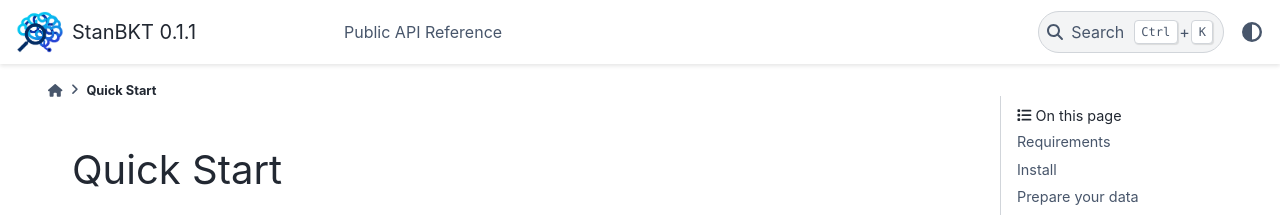
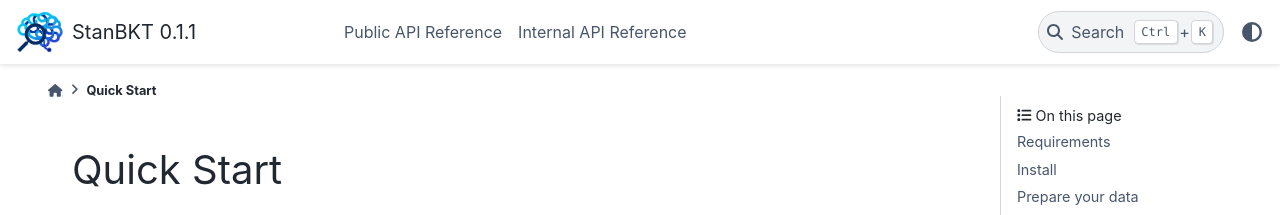
Before and after one commit to SiddharthaPradhan/StanBKT, a Sphinx documentation site: the page built from docs/source/quickstart.rst, in a window 1280 px wide. Shown: the top 215 px of the page. Built offline with Sphinx 7.4.7 and the PyData theme 0.15.4, drawn with Linux system fonts in a browser that asks for light colours; pages that are not in the unit, such as notebooks, are missing from menus.

Commit message:
added internal API docs

```diff
--- /dev/null
+++ b/docs/source/_templates/autosummary/module.rst
@@ -0,0 +1,44 @@
+{{ fullname | escape | underline }}
+
+.. currentmodule:: {{ fullname }}
+
+{% if functions %}
+.. rubric:: Functions
+
+.. autosummary::
+   :toctree: _autosummary
+
+{% for item in functions %}
+   {{ item }}
+{%- endfor %}
+{% endif %}
+
+{% if classes %}
+.. rubric:: Classes
+
+.. autosummary::
+   :toctree: _autosummary
+
+{% for item in classes %}
+   {{ item }}
+{%- endfor %}
+{% endif %}
+
+{% if exceptions %}
+.. rubric:: Exceptions
+
+.. autosummary::
+   :toctree: _autosummary
+
+{% for item in exceptions %}
+   {{ item }}
+{%- endfor %}
+{% endif %}
+
+.. rubric:: API Details
+
+.. automodule:: {{ fullname }}
+   :members:
+   :undoc-members:
+   :inherited-members:
+   :show-inheritance:
--- /dev/null
+++ b/docs/source/_templates/autosummary/package.rst
@@ -0,0 +1,67 @@
+{{ fullname | escape | underline }}
+
+.. currentmodule:: {{ fullname }}
+
+{% if subpackages %}
+.. rubric:: Subpackages
+
+.. autosummary::
+   :toctree:
+   :recursive:
+
+{% for item in subpackages %}
+   {{ item }}
+{%- endfor %}
+{% endif %}
+
+{% if modules %}
+.. rubric:: Modules
+
+.. autosummary::
+   :toctree:
+
+{% for item in modules %}
+   {{ item }}
+{%- endfor %}
+{% endif %}
+
+{% if functions %}
+.. rubric:: Functions
+
+.. autosummary::
+   :toctree: _autosummary
+
+{% for item in functions %}
+   {{ item }}
+{%- endfor %}
+{% endif %}
+
+{% if classes %}
+.. rubric:: Classes
+
+.. autosummary::
+   :toctree: _autosummary
+
+{% for item in classes %}
+   {{ item }}
+{%- endfor %}
+{% endif %}
+
+{% if exceptions %}
+.. rubric:: Exceptions
+
+.. autosummary::
+   :toctree: _autosummary
+
+{% for item in exceptions %}
+   {{ item }}
+{%- endfor %}
+{% endif %}
+
+.. rubric:: API Details
+
+.. automodule:: {{ fullname }}
+   :members:
+   :undoc-members:
+   :inherited-members:
+   :show-inheritance:
--- a/docs/source/conf.py
+++ b/docs/source/conf.py
@@ -39,6 +39,7 @@
 exclude_patterns = []
 
 autosummary_generate = True
+autosummary_imported_members = True
 
 # TOC tree config
 toc_object_entries_show_parents = "hide"
@@ -85,7 +86,6 @@
         "image_light": "_static/logo-light.png",
         "image_dark": "_static/logo-dark.png",
         "text": title_text,
-        "link": "https://TODO.com",
     },
 }
 
--- a/docs/source/index.rst
+++ b/docs/source/index.rst
@@ -49,3 +49,9 @@
 
    public_api
    internal_api
+
+Indices
+=======
+
+* :ref:`genindex`
+* :ref:`search`
```
Also changed, not shown: docs/source/internal_api.rst (added, +19 -0 lines), docs/source/public_api.rst (+18 -7 lines), 1 other file.
